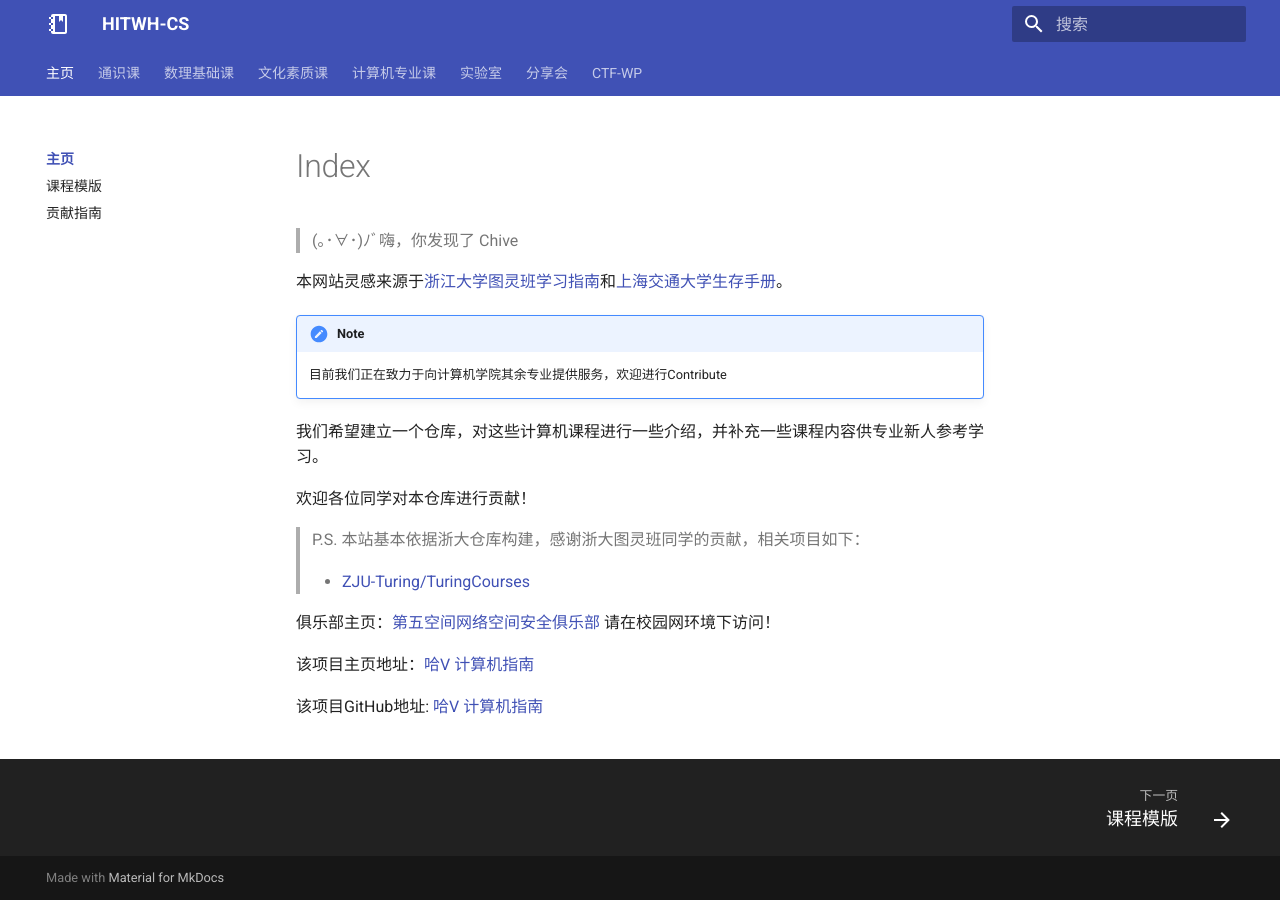
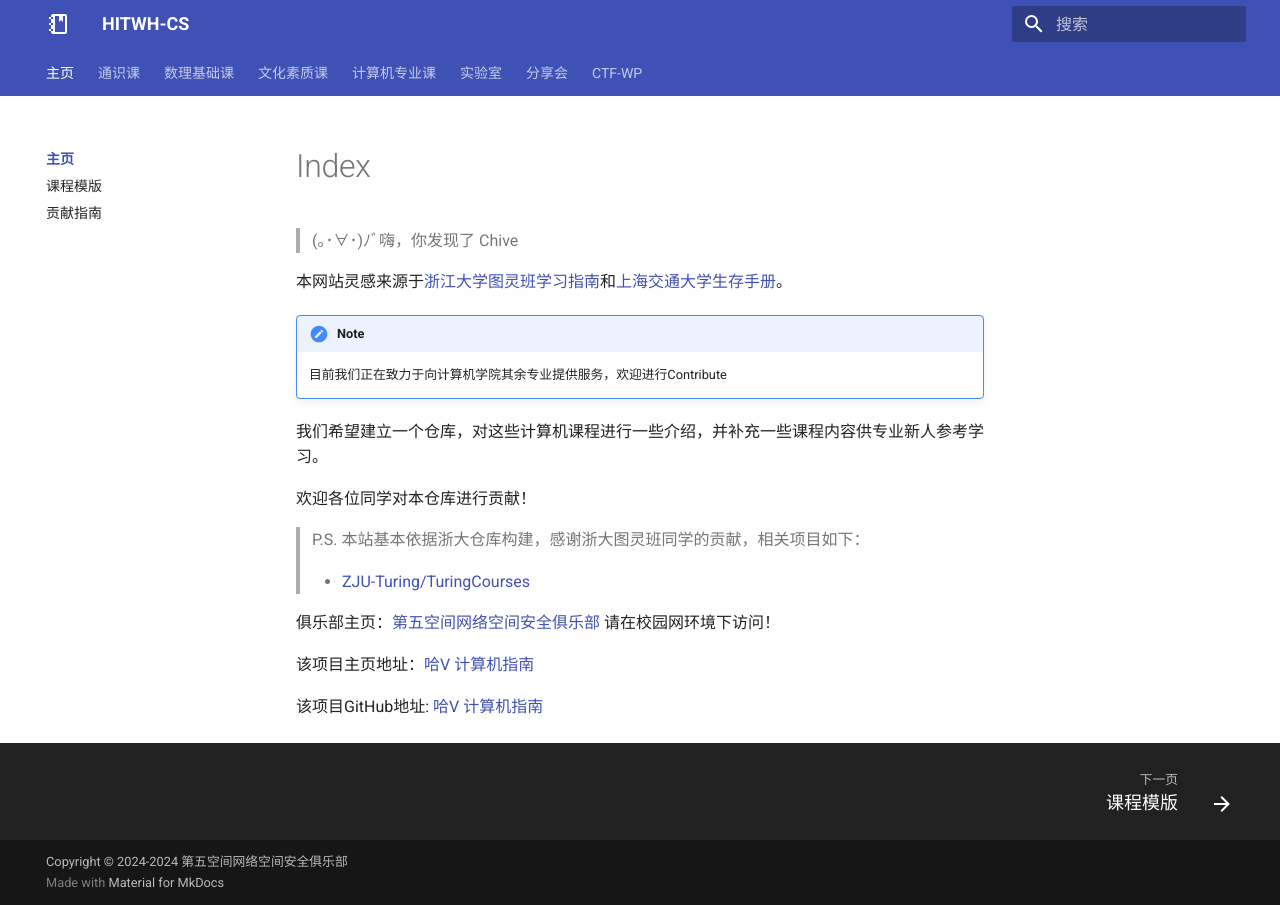
Before and after one commit to Fifth-Space/HITWH-CS, an MkDocs documentation site: the page built from docs/index.md, in a window 1280 px wide. Built offline with MkDocs 1.6.1 and Material for MkDocs 9.7.7, drawn with Linux system fonts in a browser that asks for light colours.

Commit message:
Update mkdocs.yml

```diff
--- a/mkdocs.yml
+++ b/mkdocs.yml
@@ -20,7 +20,7 @@ nav:
     - 介绍: CTF-WP/index.md
 
 
-
+copyright: Copyright &copy; 2024-2024 第五空间网络空间安全俱乐部
 theme:
   name: 'material'
   language: 'zh'
```
